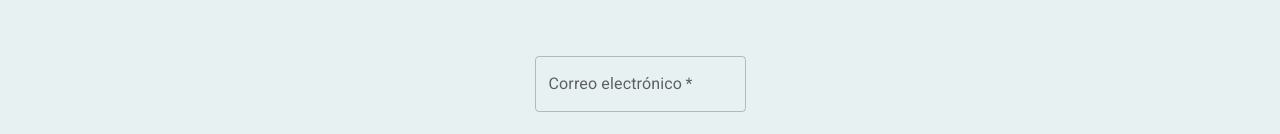
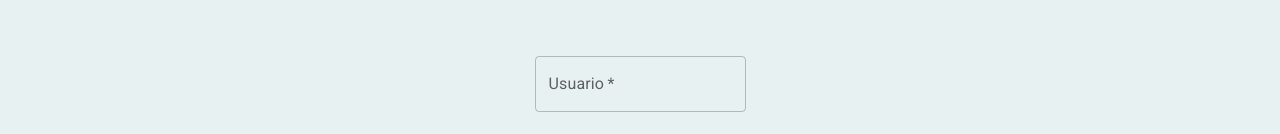
Before and after one commit to camilaF2022/Catalogo-, a React (Create React App) app in the folder frontend/: page /login in a window 1280 px wide. Shown: the part 199-333 px from the top of the page. Built offline with nearby package versions, Linux system fonts and the light colour scheme.

Commit message:
Change email to username in front end login

```diff
--- a/frontend/src/pages/Login/Login.jsx
+++ b/frontend/src/pages/Login/Login.jsx
@@ -23,7 +23,7 @@ const Login = () => {
 
   // State to manage form input values
   const [formValues, setFormValues] = useState({
-    email: "",
+    username: "",
     password: "",
   });
 
@@ -80,15 +80,15 @@ const Login = () => {
         onChange={handleChange}
         onSubmit={handleSubmit}
       >
-        {/* Email input field */}
+        {/* username input field */}
         <TextField
           required
-          id="email"
-          name="email"
-          label="Correo electrónico"
-          type="email"
+          id="username"
+          name="username"
+          label="Usuario"
+          type="text"
           margin="normal"
-          value={formValues.email}
+          value={formValues.username}
         />
 
         {/* Password input field */}
```
Also changed, not shown: 1 other file (tests, documents, lock files or other folders).
